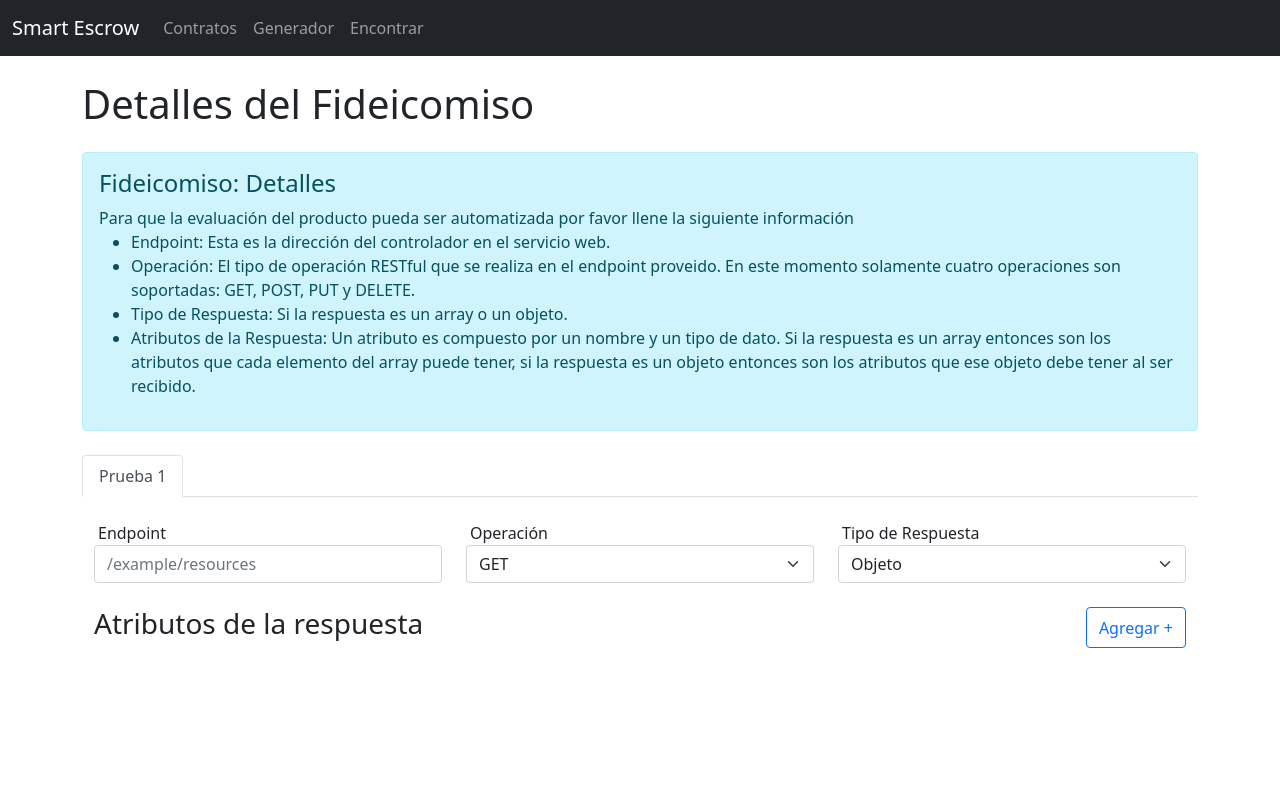
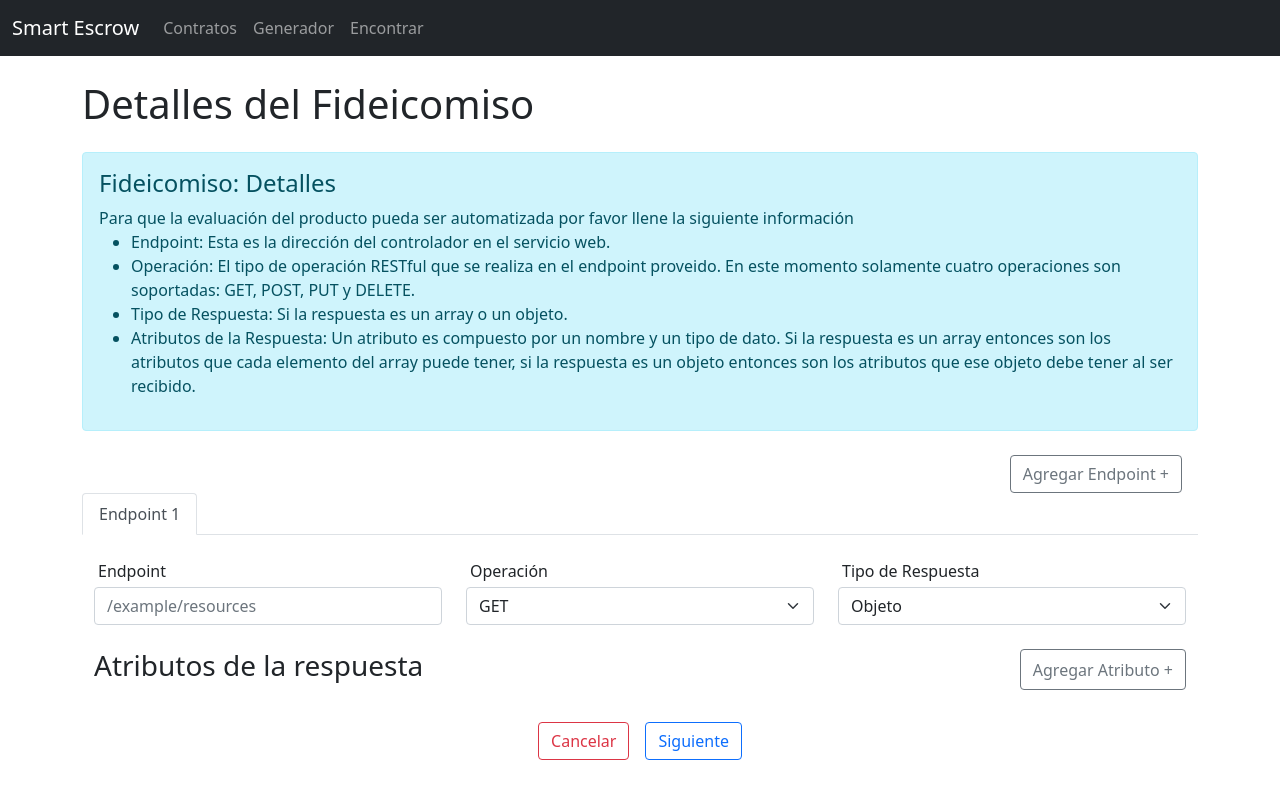
Before and after one commit to cabreraction/smart-escrow, a React (Create React App) app in the folder smart-escrow-app/: page /escrow-generation/details/1 in a window 1280 px wide. Built offline with nearby package versions, Linux system fonts and the light colour scheme.

Commit message:
reorganized escrow generation

```diff
--- a/smart-escrow-app/src/components/App/App.js
+++ b/smart-escrow-app/src/components/App/App.js
@@ -1,8 +1,8 @@
 import { Routes, Route } from 'react-router-dom';
 import Signup from '../Signup/Signup';
 import Login from '../Login/Login';
-import EscrowGenerator from '../EscrowGenerator/EscrowGenerator';
-import EscrowDetails from '../EscrowGenerator/EscrowDetails';
+import EscrowGenerator from '../EscrowGenerator/Draft/EscrowGenerator';
+import EscrowDetails from '../EscrowGenerator/Details/EscrowDetails';
 import EscrowsHistory from '../EscrowsHistory/EscrowsHistory';
 import UniqueEscrowView from '../UniqueEscrowView/UniqueEscrowView';
 
--- /dev/null
+++ b/smart-escrow-app/src/components/EscrowGenerator/Details/EscrowDetails.js
@@ -0,0 +1,75 @@
+import { useState } from 'react';
+import { useParams } from 'react-router-dom';
+import Tab from 'react-bootstrap/Tab'
+import Tabs from 'react-bootstrap/Tabs'
+
+import Main from '../../Main/Main'
+import EscrowRoute from './EscrowRoute';
+import ProcessInfo from '../../ProcessInfo/ProcessInfo'
+import { escrowDetailsGenerationGuide } from '../../../content/content';
+
+function EscrowDetails() {
+  const { id: escrowId } = useParams();
+  const [ endpointTabs, setEndpointTabs ] = useState([{}]);
+
+  const addNewEndpoint = () => {
+    setEndpointTabs(prev => {
+      prev.push({})
+      return prev;
+    })
+
+    console.log(endpointTabs)
+  }
+
+  const createTabs = () => {
+    return (
+      <Tabs>
+        {
+          endpointTabs.map((endpoint, index) => (
+            <Tab eventKey={index + 1} title={`${endpoint.name || `Endpoint ${index + 1}`}`} key={index + 1}>
+              <EscrowRoute />
+            </Tab>
+          ))
+        }
+      </Tabs>
+    )
+  }
+
+  return (
+    <Main>
+      <div className='d-flex flex-column mx-2'>
+        <div className='container mb-4'>
+          <h1 className='mb-4'>Detalles del Fideicomiso</h1>
+          <ProcessInfo
+            { ...escrowDetailsGenerationGuide }
+          />
+          <div className='d-flex justify-content-end'>
+            <button
+              className="btn btn-outline-secondary mx-3"
+              onClick={addNewEndpoint}
+            >
+              Agregar Endpoint +
+            </button>
+          </div>
+          {createTabs()}
+          <div className='d-flex align-items-center justify-content-center'>
+            <button
+              className='btn btn-outline-danger mx-2'
+              onClick={null}
+            >
+              Cancelar
+            </button>
+            <button
+              className='btn btn-outline-primary mx-2'
+              onClick={null}
+            >
+              Siguiente
+            </button>
+          </div>
+        </div>
+      </div>
+    </Main>
+  );
+}
+
+export default EscrowDetails;
--- a/smart-escrow-app/src/components/EscrowGenerator/EscrowRoute.js
+++ b/smart-escrow-app/src/components/EscrowGenerator/Details/EscrowRoute.js
@@ -11,9 +11,9 @@ function EscrowRoute({ index }) {
     const attributes = [];
     for (let i = 0; i < responseAttributesCount; i++) {
       const attributeView = (
-        <div className='row'>
+        <div className='row mb-4'>
           <div className='col-sm-5'>
-            <label className='mx-1'>Nombre del Atributo</label>
+            <label className='mx-1 mb-1'>Nombre del Atributo</label>
             <input
               type='text'
               className='form-control'
@@ -21,7 +21,7 @@ function EscrowRoute({ index }) {
             />
           </div>
           <div className='col-sm-5'>
-            <label className='mx-1'>Operaci&oacute;n</label>
+            <label className='mx-1 mb-1'>Tipo de Dato</label>
             <select
               className='form-select'
               onChange={null}
@@ -31,6 +31,16 @@ function EscrowRoute({ index }) {
               <option value='boolean'>Boolean</option>
               <option value='array'>Array</option>
               <option value='object'>Object</option>
+            </select>
+          </div>
+          <div className='col-sm h-100'>
+            <label class="mx-1 mb-1">Datos Null</label>
+            <select
+              className='form-select'
+              onChange={null}
+            >
+              <option value='si'>Puede Contener</option>
+              <option value='no'>No Contiene</option>
             </select>
           </div>
         </div>
@@ -45,7 +55,7 @@ function EscrowRoute({ index }) {
     <div className='container my-3'>
       <div className='row my-4'>
         <div className='col-sm-4'>
-          <label className='mx-1'>Endpoint</label>
+          <label className='mx-1 mb-1'>Endpoint</label>
           <input
             type='text'
             className='form-control'
@@ -54,7 +64,7 @@ function EscrowRoute({ index }) {
           />
         </div>
         <div className='col-sm-4'>
-          <label className='mx-1'>Operaci&oacute;n</label>
+          <label className='mx-1 mb-1'>Operaci&oacute;n</label>
           <select
             className='form-select'
             onChange={null}
@@ -66,7 +76,7 @@ function EscrowRoute({ index }) {
           </select>
         </div>
         <div className='col-sm-4'>
-          <label className='mx-1'>Tipo de Respuesta</label>
+          <label className='mx-1 mb-1'>Tipo de Respuesta</label>
           <select
             className='form-select'
             onChange={null}
@@ -80,10 +90,10 @@ function EscrowRoute({ index }) {
         <div className="d-flex justify-content-between">
           <h3>Atributos de la respuesta</h3>
           <button
-            className="btn btn-outline-primary"
+            className="btn btn-outline-secondary"
             onClick={addResponseAttribute}
           >
-            Agregar +
+            Agregar Atributo +
           </button>
         </div>
       </div>
--- a/smart-escrow-app/src/components/EscrowGenerator/EscrowDetails.js
+++ /dev/null
@@ -1,32 +0,0 @@
-import { useParams } from 'react-router-dom';
-import Tab from 'react-bootstrap/Tab'
-import Tabs from 'react-bootstrap/Tabs'
-
-import Main from '../Main/Main'
-import EscrowRoute from './EscrowRoute';
-import ProcessInfo from '../ProcessInfo/ProcessInfo'
-import { escrowDetailsGenerationGuide } from '../../content/content';
-
-function EscrowDetails() {
-  const { id: escrowId } = useParams();
-
-  return (
-    <Main>
-      <div className='d-flex flex-column mx-2'>
-        <div className='container mb-4'>
-          <h1 className='mb-4'>Detalles del Fideicomiso</h1>
-          <ProcessInfo
-            { ...escrowDetailsGenerationGuide }
-          />
-          <Tabs>
-            <Tab eventKey={1} title={`Prueba 1`} key={1}>
-              <EscrowRoute />
-            </Tab>
-          </Tabs>
-        </div>
-      </div>
-    </Main>
-  );
-}
-
-export default EscrowDetails;
```
Also changed, not shown: smart-escrow-app/src/components/EscrowGenerator/Draft/EscrowGenerator.js (renamed from smart-escrow-app/src/components/EscrowGenerator/EscrowGenerator.js, +6 -6 lines).
